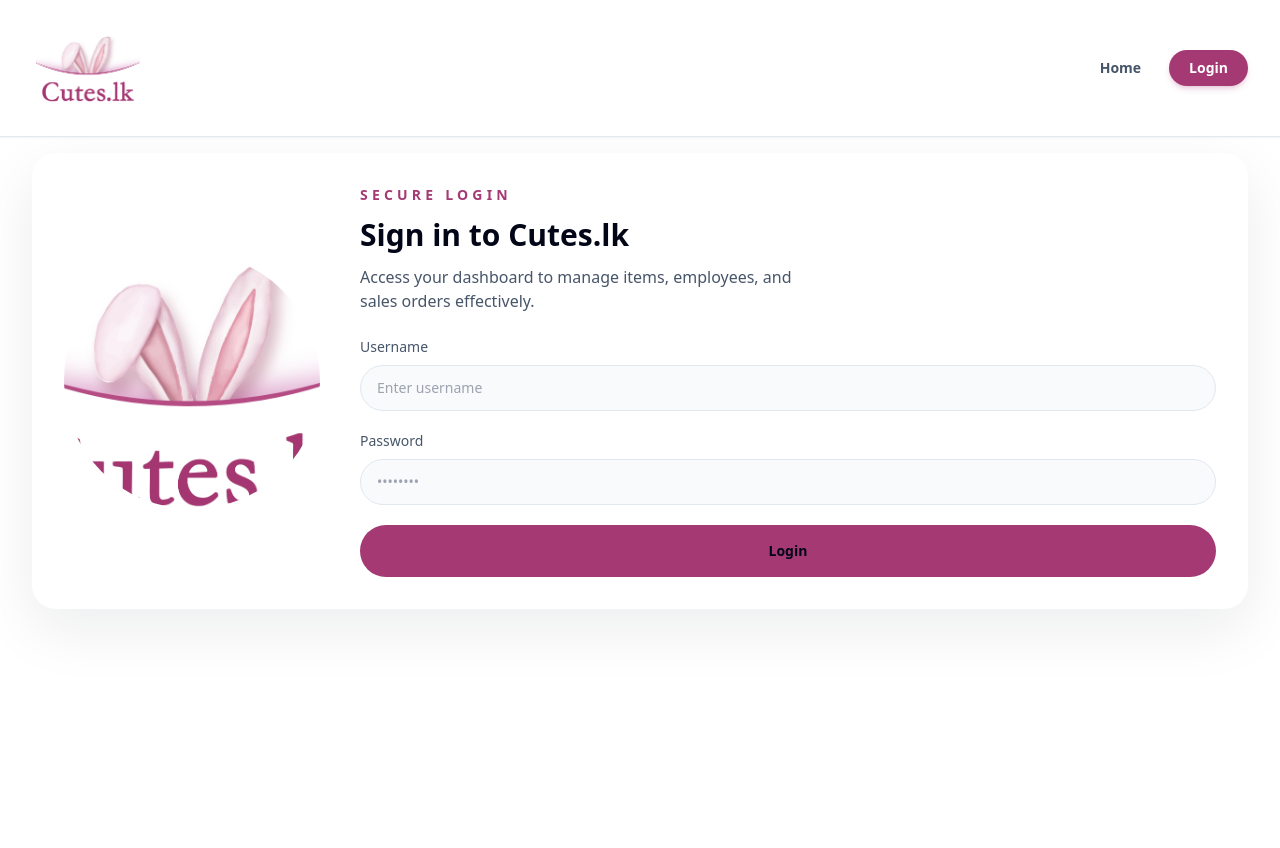
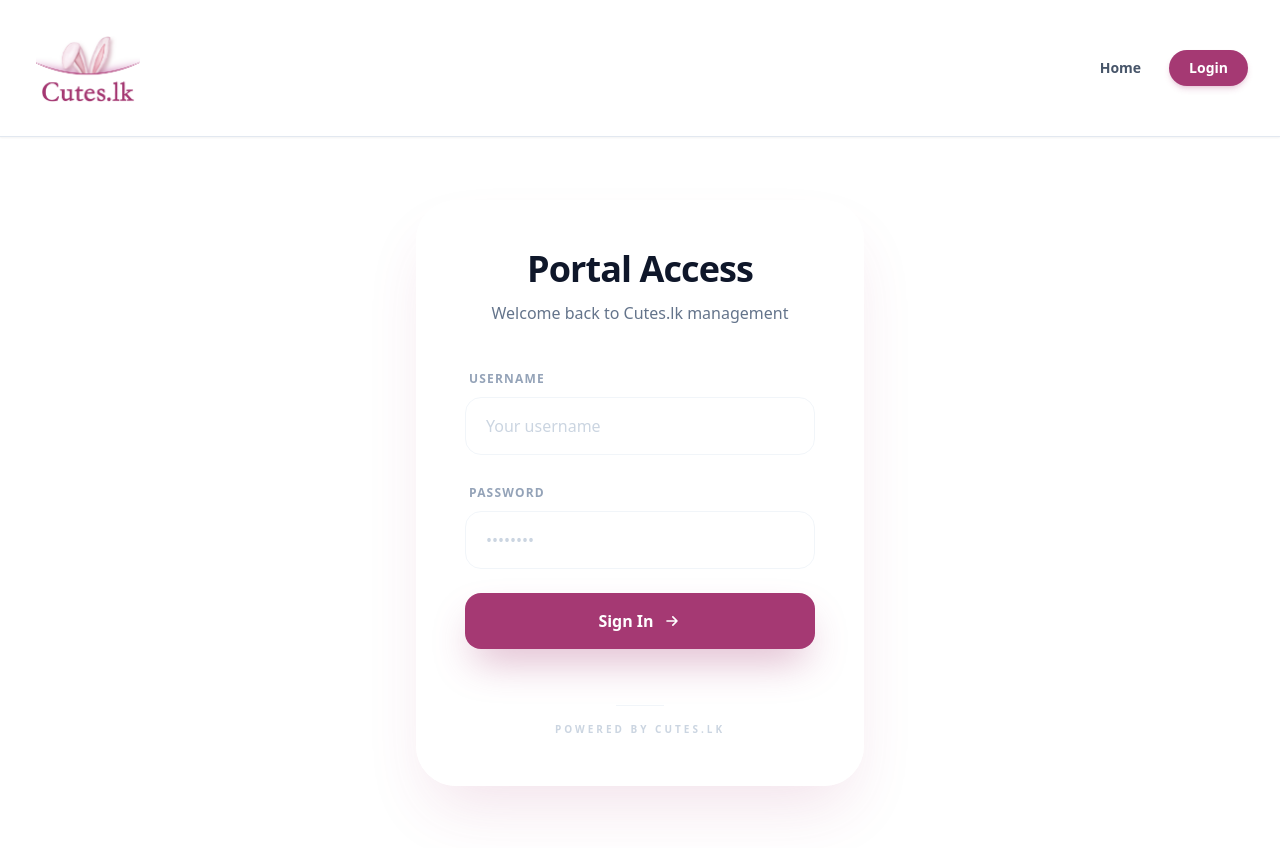
Before and after one commit to Parigit7/cutesNode, a React (Vite) app in the folder frontend/: page /login in a window 1280 px wide. Before the commit the page ends 800 px from the top, so only its background shows below. Built offline with nearby package versions, Linux system fonts and the light colour scheme.

Commit message:
chnage login

```diff
--- a/frontend/src/App.jsx
+++ b/frontend/src/App.jsx
@@ -49,14 +49,10 @@
     <div className="min-h-screen bg-white text-slate-950 font-sans">
       <header className="sticky top-0 z-50 w-full border-b border-slate-200 bg-white/95 shadow-sm backdrop-blur">
         <div className="flex w-full items-center justify-between gap-4 px-5 py-2 lg:px-8">
-          <Link to="/" className="flex items-center gap-3 md:gap-5 hover:opacity-90 transition min-w-0 py-1">
-            <div className="h-16 w-16 md:h-28 md:w-28    p-1">
+          <Link to="/" className="flex items-center hover:opacity-90 transition py-1">
+            <div className="h-16 w-16 md:h-28 md:w-28 flex items-center justify-center p-1">
               <img src="/logo.png" alt="Cutes.lk Logo" className="h-full w-full object-contain" />
             </div>
-            {/* <div className="flex flex-col truncate">
-              <h1 className="text-xl md:text-3xl font-black tracking-tight text-[#a53973] leading-none truncate">Cutes.lk</h1>
-              <p className="text-[#a53973]/60 text-[10px] md:text-sm font-bold uppercase tracking-[0.2em] mt-1.5 truncate">Management Portal</p>
-            </div> */}
           </Link>
 
           {/* Desktop Nav */}
--- a/frontend/src/pages/LoginPage.jsx
+++ b/frontend/src/pages/LoginPage.jsx
@@ -7,17 +7,19 @@
   const [password, setPassword] = useState('');
   const [error, setError] = useState('');
   const [message, setMessage] = useState('');
+  const [isLoading, setIsLoading] = useState(false);
   const navigate = useNavigate();
 
   const handleSubmit = async (event) => {
     event.preventDefault();
     setError('');
     setMessage('');
+    setIsLoading(true);
 
     try {
       const { data } = await api.post('/auth/login', { username, password });
       localStorage.setItem('cutes-user', JSON.stringify(data));
-      setMessage(`Welcome back, ${data.username}. Role: ${data.role}`);
+
       if (data.role === 'ADMIN') {
         navigate('/admin');
       } else if (data.role === 'SALES_MANAGEMENT') {
@@ -28,58 +30,94 @@
         navigate('/');
       }
     } catch (err) {
-      setError(err.response?.data?.error || 'Login failed.');
+      setError(err.response?.data?.error || 'Login failed. Please check your credentials.');
+    } finally {
+      setIsLoading(false);
     }
   };
 
   return (
-    <div className="w-full rounded-[1.5rem] bg-white p-6 shadow-[0_20px_60px_rgba(15,23,42,0.08)] lg:p-8 flex flex-col md:flex-row items-center gap-10">
-      <div className="flex-shrink-0">
-        <div className="h-48 w-48 md:h-64 md:w-64 overflow-hidden rounded-full">
-          <img src="/logo.png" alt="Cutes.lk Logo" className="h-full w-full object-cover" />
-        </div>
+    <div className="relative min-h-[calc(100vh-120px)] flex items-center justify-center p-4">
+      {/* Dynamic Background */}
+      <div className="absolute inset-0 -z-10 overflow-hidden">
+        <div className="absolute top-[10%] left-[10%] w-72 h-72 bg-brand/10 rounded-full blur-[100px] animate-pulse" />
+        <div className="absolute bottom-[10%] right-[10%] w-96 h-96 bg-brand/5 rounded-full blur-[120px]" />
       </div>
 
-      <div className="flex-grow space-y-6">
-        <div className="space-y-3 text-center md:text-left">
-          <p className="text-sm font-semibold uppercase tracking-[0.3em] text-brand">Secure login</p>
-          <h2 className="text-3xl font-semibold text-slate-950">Sign in to Cutes.lk</h2>
-          <p className="max-w-md text-slate-600">
-            Access your dashboard to manage items, employees, and sales orders effectively.
-          </p>
+      <div className="w-full max-w-md">
+        <div className="backdrop-blur-2xl bg-white/80 border border-white shadow-[0_32px_64px_-16px_rgba(165,57,115,0.15)] rounded-[2.5rem] p-8 md:p-12 space-y-10">
+
+          {/* Header */}
+          <div className="text-center space-y-3">
+            <h2 className="text-4xl font-black text-slate-900 tracking-tight">Portal Access</h2>
+            <p className="text-slate-500 font-medium">Welcome back to Cutes.lk management</p>
           </div>
 
-        {message && <div className="rounded-3xl bg-brand/10 p-4 text-sm text-brand">{message}</div>}
-        {error && <div className="rounded-3xl bg-rose-500/10 p-4 text-sm text-rose-700">{error}</div>}
+          {/* Feedback Messages */}
+          {message && (
+            <div className="rounded-2xl bg-brand/5 border border-brand/10 p-4 text-sm text-brand text-center font-bold animate-in fade-in zoom-in duration-300">
+              {message}
+            </div>
+          )}
 
-        <form onSubmit={handleSubmit} className="grid gap-5">
-          <label className="grid gap-2 text-sm text-slate-600">
-            Username
+          {error && (
+            <div className="rounded-2xl bg-rose-50 border border-rose-100 p-4 text-sm text-rose-600 text-center font-bold animate-in fade-in slide-in-from-top-2 duration-300">
+              {error}
+            </div>
+          )}
+
+          {/* Form */}
+          <form onSubmit={handleSubmit} className="space-y-6">
+            <div className="space-y-2">
+              <label className="text-xs font-black uppercase tracking-widest text-slate-400 ml-1">Username</label>
               <input
-              className="rounded-3xl border border-slate-200 bg-slate-50 px-4 py-3 text-slate-950 outline-none transition focus:border-brand focus:ring-2 focus:ring-brand/20"
+                className="w-full rounded-2xl border border-slate-100 px-5 py-4 bg-white/50 focus:outline-none focus:ring-4 focus:ring-brand/10 focus:border-brand/30 focus:bg-white transition-all duration-300 placeholder:text-slate-300 font-medium"
                 value={username}
                 onChange={(event) => setUsername(event.target.value)}
-              placeholder="Enter username"
+                placeholder="Your username"
                 required
               />
-          </label>
+            </div>
 
-          <label className="grid gap-2 text-sm text-slate-600">
-            Password
+            <div className="space-y-2">
+              <label className="text-xs font-black uppercase tracking-widest text-slate-400 ml-1">Password</label>
               <input
-              className="rounded-3xl border border-slate-200 bg-slate-50 px-4 py-3 text-slate-950 outline-none transition focus:border-brand focus:ring-2 focus:ring-brand/20"
                 type="password"
+                className="w-full rounded-2xl border border-slate-100 px-5 py-4 bg-white/50 focus:outline-none focus:ring-4 focus:ring-brand/10 focus:border-brand/30 focus:bg-white transition-all duration-300 placeholder:text-slate-300 font-medium"
                 value={password}
                 onChange={(event) => setPassword(event.target.value)}
                 placeholder="••••••••"
                 required
               />
-          </label>
+            </div>
 
-          <button type="submit" className="inline-flex items-center justify-center rounded-full bg-brand px-6 py-4 text-sm font-bold text-slate-950 transition hover:bg-brand/90 hover:shadow-lg hover:shadow-brand/20 active:scale-[0.98]">
-            Login
+            <button
+              type="submit"
+              disabled={isLoading}
+              className="group relative w-full rounded-2xl bg-brand text-white font-bold py-4 transition-all duration-500 hover:bg-brand/90 hover:scale-[1.02] active:scale-95 shadow-[0_20px_40px_-10px_rgba(165,57,115,0.4)] disabled:opacity-50 disabled:scale-100 overflow-hidden"
+            >
+              <span className={`relative z-10 flex items-center justify-center gap-2 ${isLoading ? 'opacity-0' : 'opacity-100'}`}>
+                Sign In
+                <svg className="w-5 h-5 transition-transform group-hover:translate-x-1" fill="none" viewBox="0 0 24 24" stroke="currentColor">
+                  <path strokeLinecap="round" strokeLinejoin="round" strokeWidth={2} d="M13 7l5 5m0 0l-5 5m5-5H6" />
+                </svg>
+              </span>
+              {isLoading && (
+                <div className="absolute inset-0 flex items-center justify-center">
+                  <div className="w-6 h-6 border-2 border-white/30 border-t-white rounded-full animate-spin" />
+                </div>
+              )}
             </button>
           </form>
+
+          {/* Footer Branding */}
+          <div className="pt-4 flex flex-col items-center gap-4">
+             <div className="h-px w-12 bg-slate-100" />
+             <p className="text-[10px] font-black text-slate-300 uppercase tracking-[0.3em]">
+               Powered by Cutes.lk
+             </p>
+          </div>
+        </div>
       </div>
     </div>
   );
```
Lines whose indentation alone changed are shown as unchanged.
